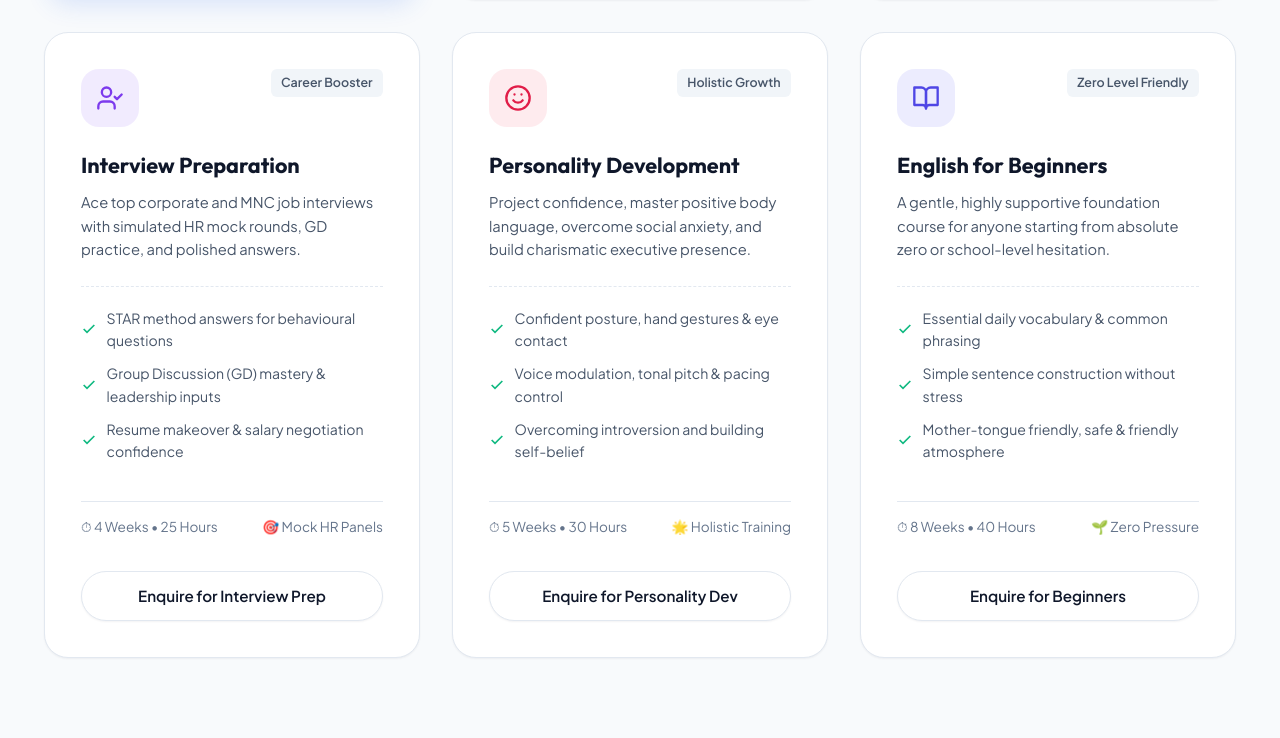
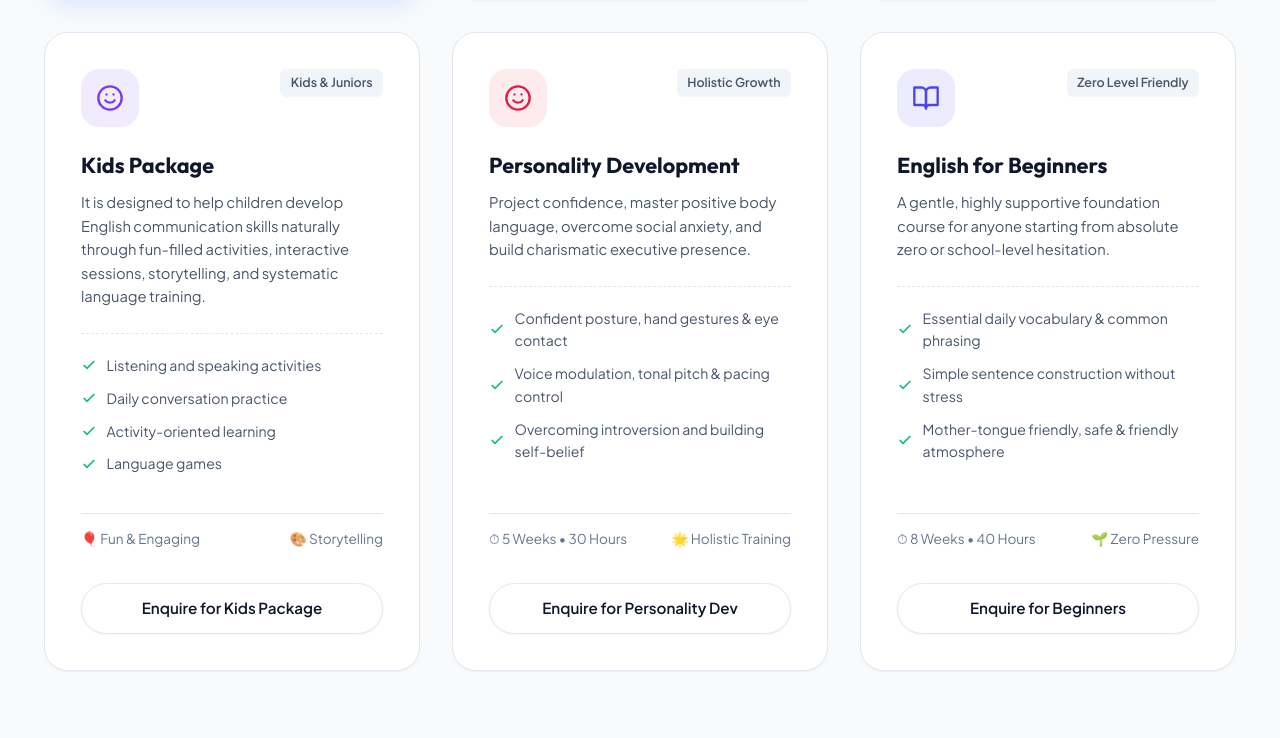
Before and after one commit to Abhijinkm/englishsport, a website: page index.html in a window 1280 px wide. Shown: the part 2762-3500 px from the top of the page. Drawn offline with Linux system fonts and the light colour scheme; a web font is replaced by a local one.

Commit message:
feat: replace Interview Preparation with Kids Package course card and curriculum

```diff
--- a/index.html
+++ b/index.html
@@ -446,50 +446,57 @@
           <a href="#enquiry" class="btn btn-secondary btn-block course-enquire-btn">Enquire for Pre Basic</a>
         </div>
 
-        <!-- Course 4: Interview Preparation -->
+        <!-- Course 4: Kids Package -->
         <div class="course-card">
           <div class="course-header">
             <div class="course-icon-circle icon-purple">
               <svg width="28" height="28" viewBox="0 0 24 24" fill="none" stroke="currentColor" stroke-width="2"
                 stroke-linecap="round" stroke-linejoin="round">
-                <path d="M16 21v-2a4 4 0 0 0-4-4H6a4 4 0 0 0-4 4v2"></path>
-                <circle cx="9" cy="7" r="4"></circle>
-                <polyline points="16 11 18 13 22 9"></polyline>
+                <circle cx="12" cy="12" r="10"></circle>
+                <path d="M8 14s1.5 2 4 2 4-2 4-2"></path>
+                <line x1="9" y1="9" x2="9.01" y2="9"></line>
+                <line x1="15" y1="9" x2="15.01" y2="9"></line>
               </svg>
             </div>
-            <span class="course-level-tag">Career Booster</span>
+            <span class="course-level-tag">Kids & Juniors</span>
           </div>
-          <h3>Interview Preparation</h3>
-          <p class="course-snippet">Ace top corporate and MNC job interviews with simulated HR mock rounds, GD practice,
-            and polished answers.</p>
+          <h3>Kids Package</h3>
+          <p class="course-snippet">It is designed to help children develop English communication skills naturally through fun-filled activities, interactive sessions, storytelling, and systematic language training.</p>
           <ul class="course-highlights">
             <li>
               <svg class="check-icon" width="16" height="16" viewBox="0 0 24 24" fill="none" stroke="currentColor"
                 stroke-width="2.5">
                 <polyline points="20 6 9 17 4 12"></polyline>
               </svg>
-              <span>STAR method answers for behavioural questions</span>
+              <span>Listening and speaking activities</span>
             </li>
             <li>
               <svg class="check-icon" width="16" height="16" viewBox="0 0 24 24" fill="none" stroke="currentColor"
                 stroke-width="2.5">
                 <polyline points="20 6 9 17 4 12"></polyline>
               </svg>
-              <span>Group Discussion (GD) mastery & leadership inputs</span>
+              <span>Daily conversation practice</span>
             </li>
             <li>
               <svg class="check-icon" width="16" height="16" viewBox="0 0 24 24" fill="none" stroke="currentColor"
                 stroke-width="2.5">
                 <polyline points="20 6 9 17 4 12"></polyline>
               </svg>
-              <span>Resume makeover & salary negotiation confidence</span>
+              <span>Activity-oriented learning</span>
+            </li>
+            <li>
+              <svg class="check-icon" width="16" height="16" viewBox="0 0 24 24" fill="none" stroke="currentColor"
+                stroke-width="2.5">
+                <polyline points="20 6 9 17 4 12"></polyline>
+              </svg>
+              <span>Language games</span>
             </li>
           </ul>
           <div class="course-meta">
-            <span class="course-meta-item">⏱ 4 Weeks • 25 Hours</span>
-            <span class="course-meta-item">🎯 Mock HR Panels</span>
+            <span class="course-meta-item">🎈 Fun & Engaging</span>
+            <span class="course-meta-item">🎨 Storytelling</span>
           </div>
-          <a href="#enquiry" class="btn btn-secondary btn-block course-enquire-btn">Enquire for Interview Prep</a>
+          <a href="#enquiry" class="btn btn-secondary btn-block course-enquire-btn">Enquire for Kids Package</a>
         </div>
 
         <!-- Course 5: Personality Development -->
@@ -1369,7 +1376,7 @@
             <li><a href="#courses">Spoken English</a></li>
             <li><a href="#courses">Advanced Level English</a></li>
             <li><a href="#courses">Pre Basic English</a></li>
-            <li><a href="#courses">Interview Preparation</a></li>
+            <li><a href="#courses">Kids Package</a></li>
             <li><a href="#courses">Personality Development</a></li>
             <li><a href="#courses">English for Beginners</a></li>
           </ul>
```
